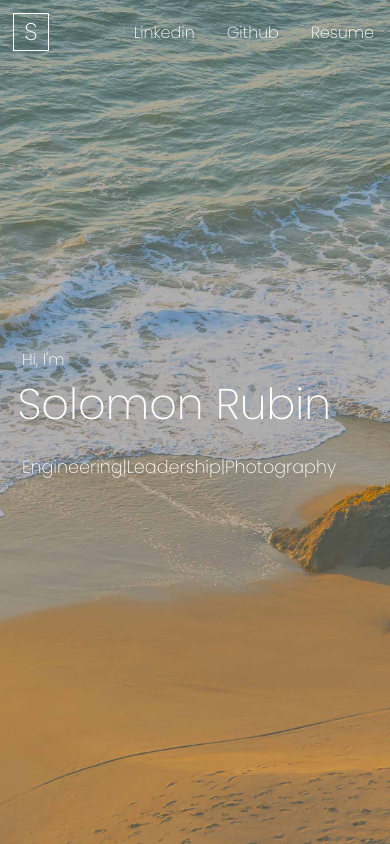
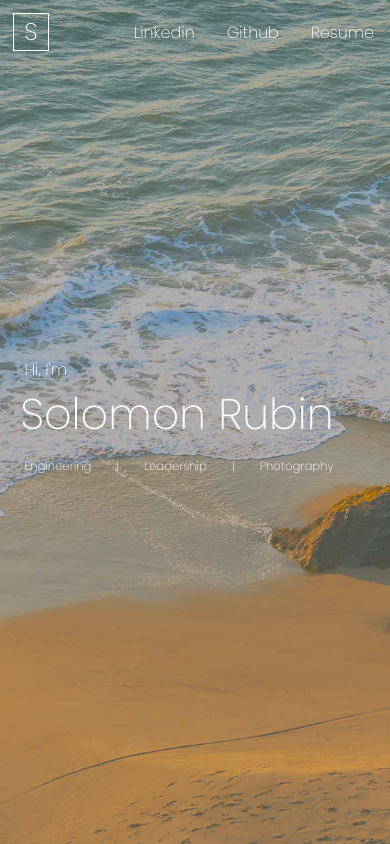
Before and after one commit to Serubin/Serubin-net, a Next.js app: page / in a window 390 px wide. Built offline with nearby package versions, Linux system fonts and the light colour scheme.

Commit message:
bugfix(hero): Improve hero widths

```diff
--- a/components/sections/Hero.tsx
+++ b/components/sections/Hero.tsx
@@ -24,7 +24,7 @@ export default function Hero({ name, tags }: HeroProps) {
     <header className={c(styles.hero)}>
       <Image src={hero} alt="background of a beach" fill style={{ objectFit: "cover", objectPosition: "center" }} placeholder="blur" blurDataURL={heroLqip.trim()} />
       <section className={c(styles.innerWrapper)}>
-        <div>
+        <div className={c(styles.textWrapper)}>
           <motion.p {...fadeDown()}>Hi, I&apos;m</motion.p>
           <motion.h1 {...fadeLeft()}>{name}</motion.h1>
             <motion.ul {...fadeUp()}>
--- a/styles/sections/Hero.module.scss
+++ b/styles/sections/Hero.module.scss
@@ -30,6 +30,10 @@
     padding: 1em;
     margin: 50% auto;
     display: flex;
+  }
+
+  .textWrapper {
+    width: 100%;
   }
 
   .continue {
@@ -87,6 +91,10 @@
     padding: 0;
     font-size: 110%;
 
+    @media (max-width: 525px) {
+      font-size: 3vw;
+    }
+
     align-items: stretch;
     justify-content: space-between;
 
```
Also changed, not shown: next-env.d.ts.
